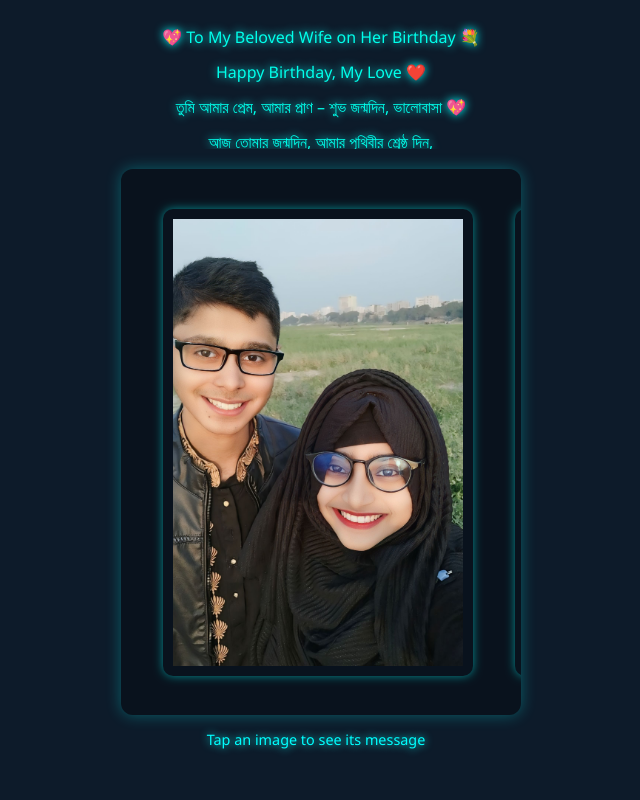
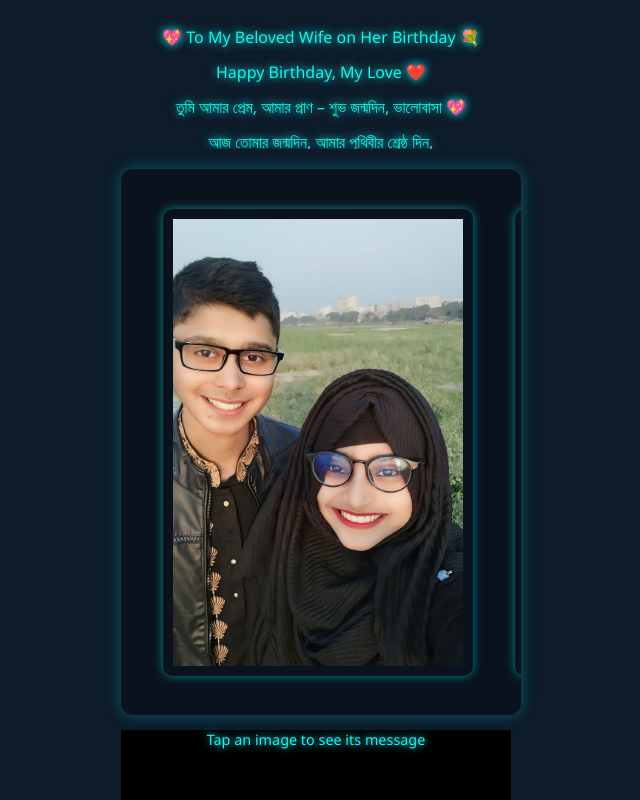
Before and after one commit to FahimAbrar123/Sarmin-Rahman-Bou, a plain HTML site: page index.html in a window 1280 px wide. Both pictures are taken after a click on the element "✨ Click Me for Best Wishes ✨". Shown: the whole page, without its empty margins (319-959 px from the left). Drawn offline with Linux system fonts and the light colour scheme.

Commit message:
Update style.css

```diff
--- a/style.css
+++ b/style.css
@@ -118,4 +118,7 @@
     user-select: none;
     height: 70px;
     width: 390px;
+    background-color: #000000;
+}
+
     }
```
